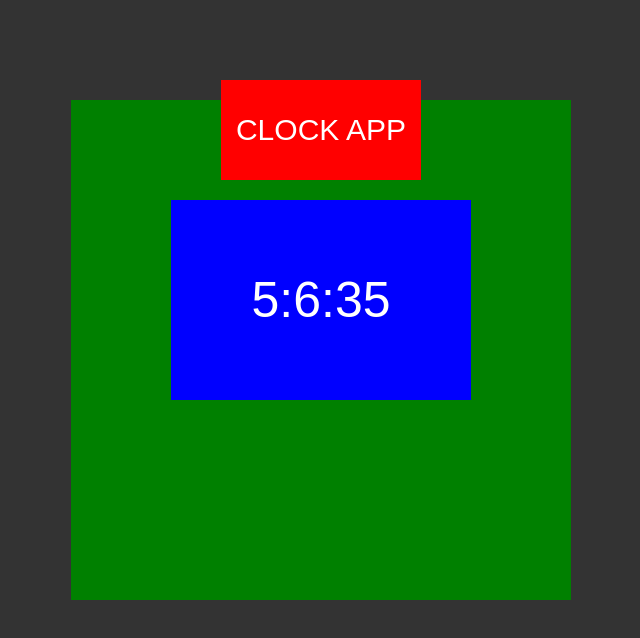
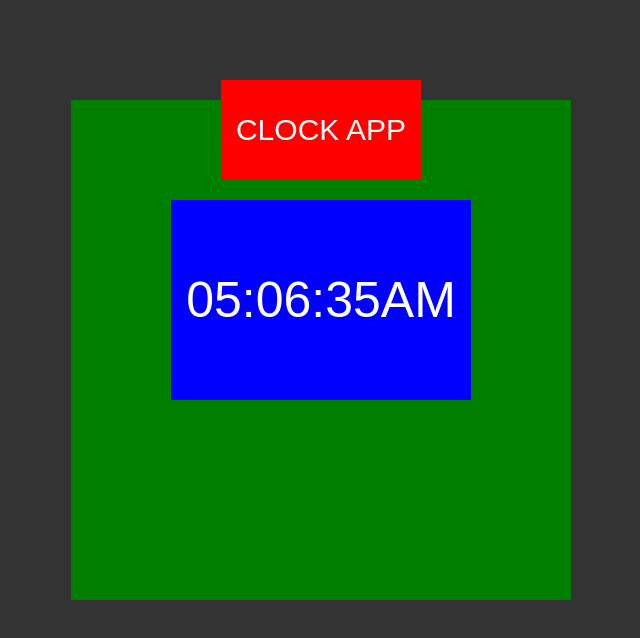
Before and after one commit to joshuayannix/dclock2, a plain HTML site: page index.html in a window 1280 px wide. Shown: the whole page, without its empty margins (319-959 px from the left). Drawn offline with Linux system fonts and the light colour scheme.

Commit message:
added am pm, and adjusted hours to show 12

```diff
--- a/app.js
+++ b/app.js
@@ -1,7 +1,29 @@
+setInterval(function () {
+  var dateVar = new Date()
+  var displayHour = dateVar.getHours()
+  var displayMinute = dateVar.getMinutes()
+  var displaySecond = dateVar.getSeconds()
 
-setInterval(function () {
-  var datevar = new Date()
-  document.getElementById('hour').innerHTML = datevar.getHours() + ':';
-  document.getElementById('minute').innerHTML = datevar.getMinutes() + ':';
-  document.getElementById('second').innerHTML = datevar.getSeconds();
+  if (displayHour === 0) {
+    displayHour = '12'
+  } else if (displayHour < 10) {
+    displayHour = '0' + displayHour
+  }
+  else if (displayHour >= 12) {
+    displayHour = displayHour - 12;
+    document.getElementById('timeOfDay').innerHTML = ' PM'
+  }
+
+  if (displayMinute < 10) {
+    displayMinute = '0' + displayMinute
+  }
+
+  if (displaySecond < 10) {
+    displaySecond = '0' + displaySecond
+  }
+
+  document.getElementById('hour').innerHTML = displayHour + ':';
+  document.getElementById('minute').innerHTML = displayMinute + ':';
+  document.getElementById('second').innerHTML = displaySecond + ''
+
 }, 1000)
--- a/index.html
+++ b/index.html
@@ -18,6 +18,7 @@
       <span id='hour'>12</span>
       <span id='minute'>12</span>
       <span id='second'>12</span>
+      <span id='timeOfDay'>AM</span>
     </div>
 
   </div>
```
